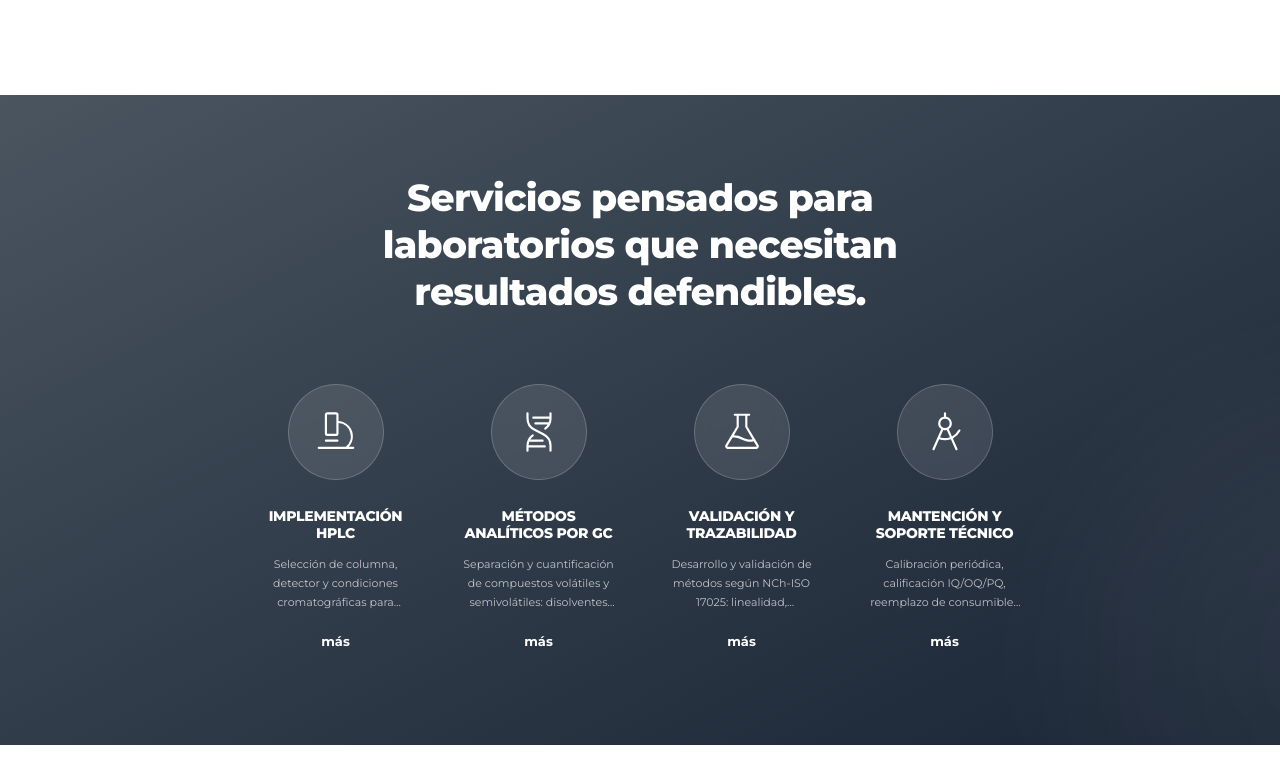
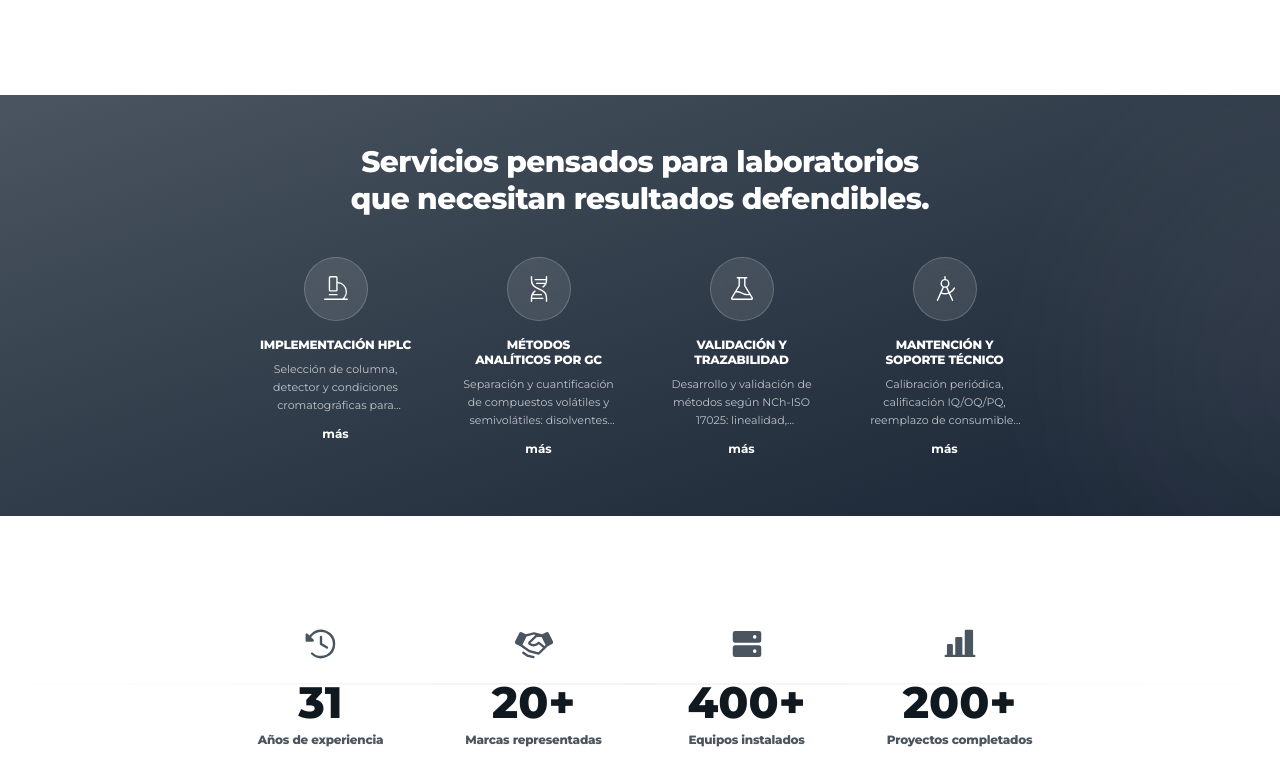
Before and after one commit to delcarpiohub/LandingPage, a Next.js app: page / in a window 1280 px wide. Shown: the part 1474-2240 px from the top of the page. Built offline with nearby package versions, Linux system fonts and the light colour scheme.

Commit message:
style: reduce altura vertical y tamaño de elementos en la sección de servicios

```diff
--- a/src/components/sections/service-matrix.tsx
+++ b/src/components/sections/service-matrix.tsx
@@ -1,9 +1,11 @@
+"use client";
+
 import {
   CompassTool,
   Dna,
   Flask,
   Microscope,
-} from "@phosphor-icons/react/dist/ssr";
+} from "@phosphor-icons/react";
 import Link from "next/link";
 import { Reveal } from "@/components/motion/reveal";
 import { services } from "@/content/site";
@@ -16,32 +18,33 @@ export function ServiceMatrix() {
       {/* Subtle technical spotlight */}
       <div className="absolute -right-1/4 -bottom-1/4 size-[500px] rounded-full bg-white/5 blur-[90px] pointer-events-none" />
 
-      <div className="mx-auto max-w-[820px] px-5 py-20 relative z-10">
+      <div className="mx-auto max-w-[820px] px-5 py-10 md:py-12 relative z-10">
         <Reveal>
-          <h2 className="mx-auto max-w-2xl font-display text-3xl font-extrabold leading-tight text-white md:text-[2.35rem]">
+          <h2 className="mx-auto max-w-2xl font-display text-2xl md:text-[1.85rem] font-extrabold leading-tight text-white">
             Servicios pensados para laboratorios que necesitan resultados defendibles.
           </h2>
         </Reveal>
 
-        <div className="mt-14 grid gap-8 sm:grid-cols-2 lg:grid-cols-4">
+        <div className="mt-8 grid gap-8 sm:grid-cols-2 lg:grid-cols-4">
           {services.map((service, index) => {
             const Icon = icons[index] ?? Flask;
             return (
               <Reveal key={service.slug} delay={index * 0.06}>
                 <Link
                   href={`/servicios/${service.slug}`}
-                  className="group block rounded-[4px] px-2 py-3 text-center transition-colors hover:bg-white/5 focus-visible:outline focus-visible:outline-2 focus-visible:outline-offset-4 focus-visible:outline-white"
+                  className="group block rounded-[4px] px-2 py-2 text-center transition-colors hover:bg-white/5 focus-visible:outline focus-visible:outline-2 focus-visible:outline-offset-4 focus-visible:outline-white"
                 >
-                  <span className="mx-auto grid size-24 place-items-center rounded-full bg-white/10 border border-white/20 backdrop-blur-sm text-white transition-all duration-300 ease-[var(--ease-out)] group-hover:-translate-y-1.5 group-hover:bg-white/15 group-hover:border-white/40 group-hover:shadow-[0_0_20px_rgba(255,255,255,0.15)]">
-                    <Icon size={46} weight="light" />
+                  {/* Smaller, more precise circles */}
+                  <span className="mx-auto grid size-16 place-items-center rounded-full bg-white/10 border border-white/20 backdrop-blur-sm text-white transition-all duration-300 ease-[var(--ease-out)] group-hover:-translate-y-1 group-hover:bg-white/15 group-hover:border-white/40 group-hover:shadow-[0_0_15px_rgba(255,255,255,0.12)]">
+                    <Icon size={30} weight="light" />
                   </span>
-                  <h3 className="mx-auto mt-7 max-w-[11rem] font-display text-sm font-extrabold uppercase leading-[1.25] text-white">
+                  <h3 className="mx-auto mt-4 max-w-[11rem] font-display text-xs font-extrabold uppercase leading-[1.25] text-white">
                     {service.title}
                   </h3>
-                  <p className="mx-auto mt-3 line-clamp-3 max-w-[13rem] text-[11px] leading-[19px] text-white/70">
+                  <p className="mx-auto mt-2 line-clamp-3 max-w-[13rem] text-[11px] leading-[18px] text-white/70">
                     {service.description}
                   </p>
-                  <span className="mt-5 inline-block text-[13px] font-bold text-white">
+                  <span className="mt-3 inline-block text-xs font-bold text-white group-hover:text-[#D5542B] transition-colors">
                     más
                   </span>
                 </Link>
```
